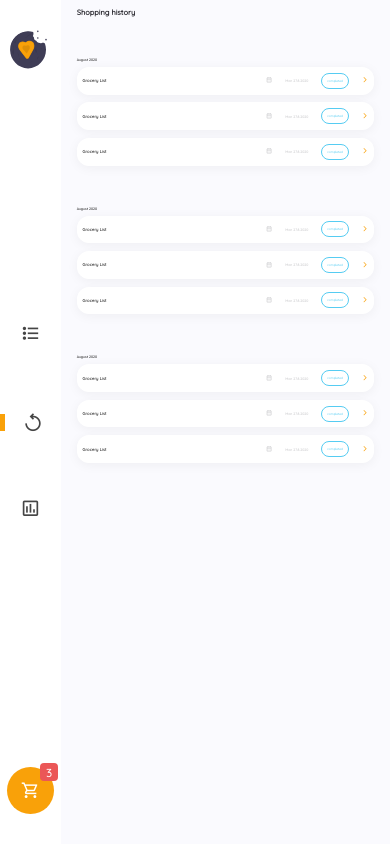
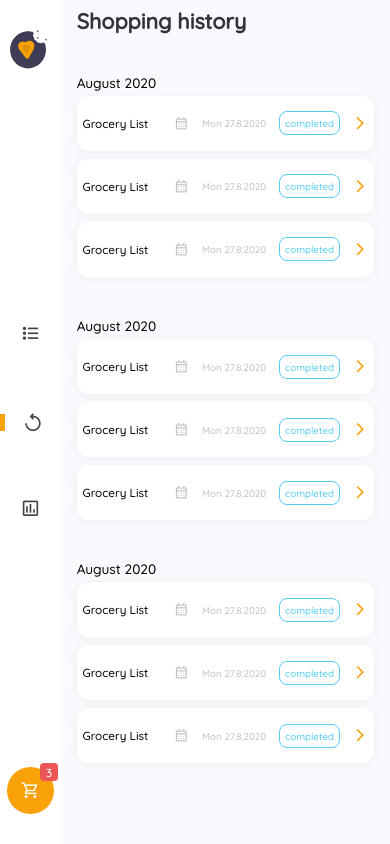
Before and after one commit to christiandionisio/shoppingify, a React (Create React App) app: page /history in a window 390 px wide. Built offline with nearby package versions, Linux system fonts and the light colour scheme.

Commit message:
hitory tab mobile responsive added

```diff
--- a/src/styles/components/tabs/HistoryTab.css
+++ b/src/styles/components/tabs/HistoryTab.css
@@ -10,3 +10,12 @@
     font-size: 1.9vw;
     color: #34333A;
 }
+
+
+@media (max-width: 767px) {
+
+    .history-tab-content h1 {
+        font-size: 5.5vw;
+    }
+
+}
--- a/src/styles/components/ui/HistoryItemCard.css
+++ b/src/styles/components/ui/HistoryItemCard.css
@@ -47,3 +47,32 @@
     color: #F9A109;
     cursor: pointer;
 }
+
+
+@media (max-width: 767px) {
+
+    .history-item-card .left h6 {
+        font-size: 3vw;
+    }
+
+    .history-item-card .right .calendar-icon {
+        font-size: 4vw;
+    }
+
+    .history-item-card .right p {
+        font-size: 2.5vw;
+    }
+
+    .history-item-card .right .badge {
+        font-size: 2.5vw;
+    }
+
+    .history-item-card .right .arrow-icon {
+        font-size: 4vw;
+    }
+
+    .history-item-card {
+        padding: 4vw 1.5vw;
+    }
+
+}
--- a/src/styles/components/ui/HistoryListItem.css
+++ b/src/styles/components/ui/HistoryListItem.css
@@ -9,3 +9,12 @@
     flex-direction: column;
     gap: 2vw;
 }
+
+
+@media (max-width: 767px) {
+
+    .monthly-history-list h3 {
+        font-size: 3.5vw;
+    }
+
+}
```
